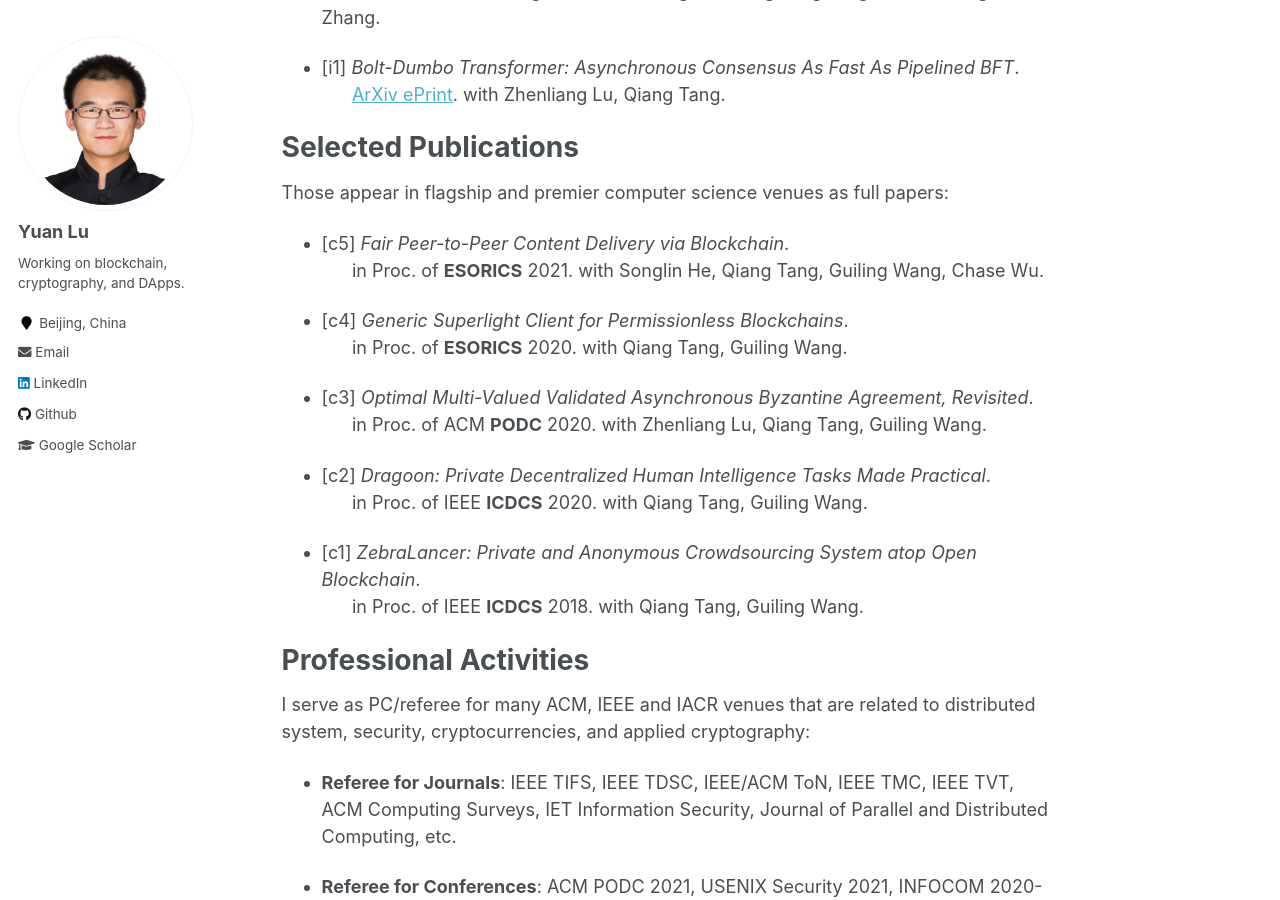
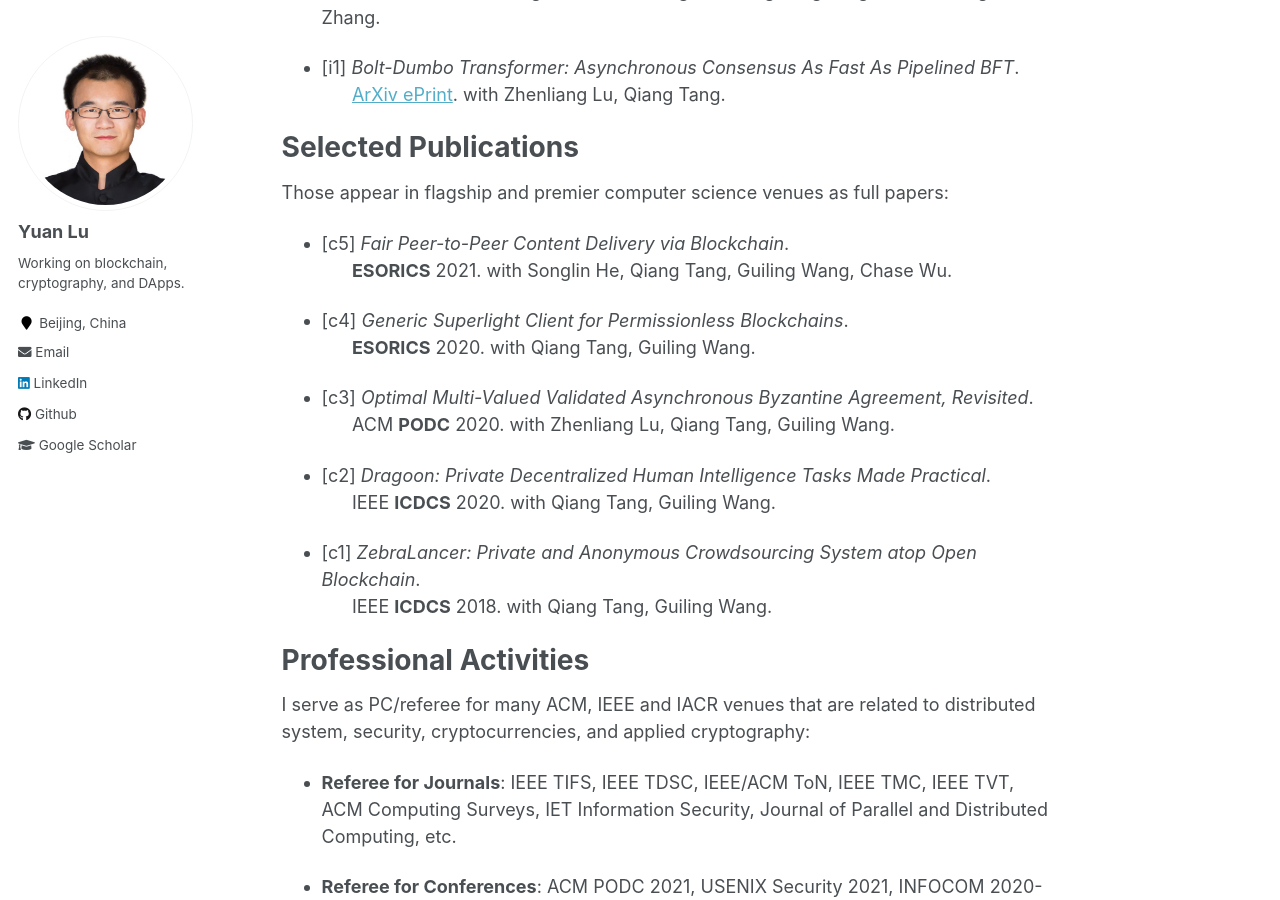
Before and after one commit to yylluu/yylluu.github.io, a Jekyll site: the page built from _pages/about.md, in a window 1280 px wide and 900 px high, scrolled down 627 px. Built offline with Jekyll 4.4.1, drawn with Linux system fonts in a browser that asks for light colours.

Commit message:
Update about.md

```diff
--- a/_pages/about.md
+++ b/_pages/about.md
@@ -31,19 +31,19 @@ Selected Publications
 Those appear in flagship and premier computer science venues as full papers:
 
 - [c5] *Fair Peer-to-Peer Content Delivery via Blockchain*.
-     &nbsp; &nbsp; &nbsp; in Proc. of **ESORICS** 2021. with Songlin He, Qiang Tang, Guiling Wang, Chase Wu.
+     &nbsp; &nbsp; &nbsp; **ESORICS** 2021. with Songlin He, Qiang Tang, Guiling Wang, Chase Wu.
 
 - [c4] *Generic Superlight Client for Permissionless Blockchains*.
-     &nbsp; &nbsp; &nbsp; in Proc. of **ESORICS** 2020. with Qiang Tang, Guiling Wang.
+     &nbsp; &nbsp; &nbsp; **ESORICS** 2020. with Qiang Tang, Guiling Wang.
 
 - [c3] *Optimal Multi-Valued Validated Asynchronous Byzantine Agreement, Revisited*.
-     &nbsp; &nbsp; &nbsp; in Proc. of ACM **PODC** 2020. with Zhenliang Lu, Qiang Tang, Guiling Wang.
+     &nbsp; &nbsp; &nbsp; ACM **PODC** 2020. with Zhenliang Lu, Qiang Tang, Guiling Wang.
 
 - [c2] *Dragoon: Private Decentralized Human Intelligence Tasks Made Practical*.
-     &nbsp; &nbsp; &nbsp; in Proc. of IEEE **ICDCS** 2020. with Qiang Tang, Guiling Wang.
+     &nbsp; &nbsp; &nbsp; IEEE **ICDCS** 2020. with Qiang Tang, Guiling Wang.
 
 - [c1] *ZebraLancer: Private and Anonymous Crowdsourcing System atop Open Blockchain*.
-     &nbsp; &nbsp; &nbsp; in Proc. of IEEE **ICDCS** 2018. with Qiang Tang, Guiling Wang.
+     &nbsp; &nbsp; &nbsp; IEEE **ICDCS** 2018. with Qiang Tang, Guiling Wang.
 
 
 Professional Activities
```
